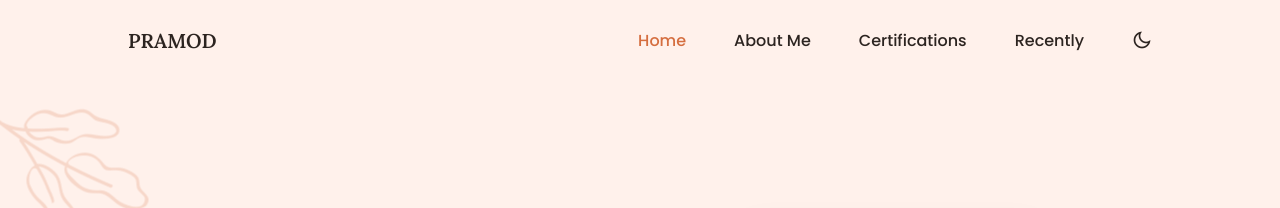
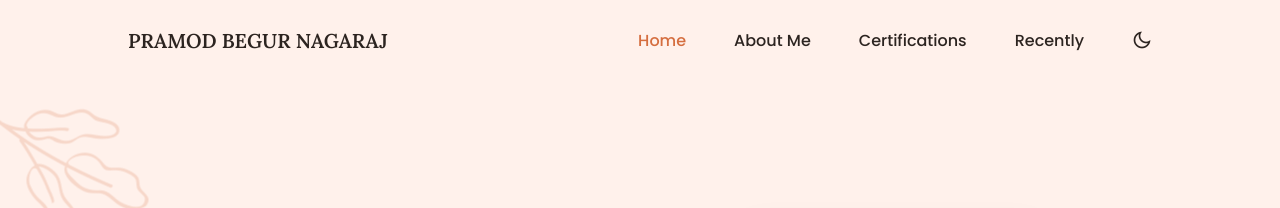
Before and after one commit to pramodaws/personal-portpolio, a plain HTML site: page index.html in a window 1280 px wide. Shown: the top 208 px of the page. Drawn offline with nearby package versions, Linux system fonts and the light colour scheme.

Commit message:
Update index.html

```diff
--- a/index.html
+++ b/index.html
@@ -23,7 +23,7 @@
             <nav class="nav container">
                 <a href="#" class="nav__logo">
                    <!-- <img src="assets/img/logo.png" alt="logo image"> -->
-                    PRAMOD
+                    PRAMOD BEGUR NAGARAJ
                 </a>
 
                 <div class="nav__menu" id="nav-menu">
```
